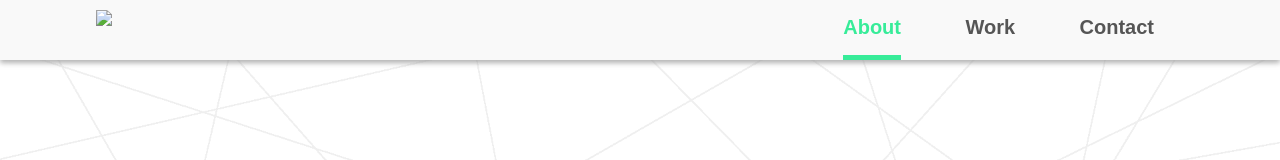
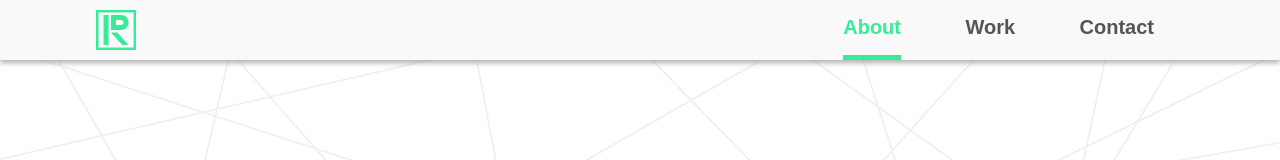
Before and after one commit to rezdelamasa/rezdelamasa.github.io, a plain HTML site: page index.html in a window 1280 px wide. Shown: the top 160 px of the page. Drawn offline with nearby package versions, Linux system fonts and the light colour scheme; some packages are replaced by stand-ins of ours; a script that the page names is missing.

Commit message:
Update index.html

```diff
--- a/index.html
+++ b/index.html
@@ -15,7 +15,7 @@
         <div id='landing'>
             <div class='navbar-container'>
                 <div id='navbar-content'>
-                    <img src="assets/css/imgs/logo.png" id='navbar-logo'>
+                    <img src="./images/logo.png" id='navbar-logo'>
                     <ul id='navbar-list'>
                         <li class='active navbar-item'><a class='navbar-link mint-text' href="#landing">About</a></li>
                         <li class='navbar-item'><a class='navbar-link' href="#work-container">Work</a></li>
```
